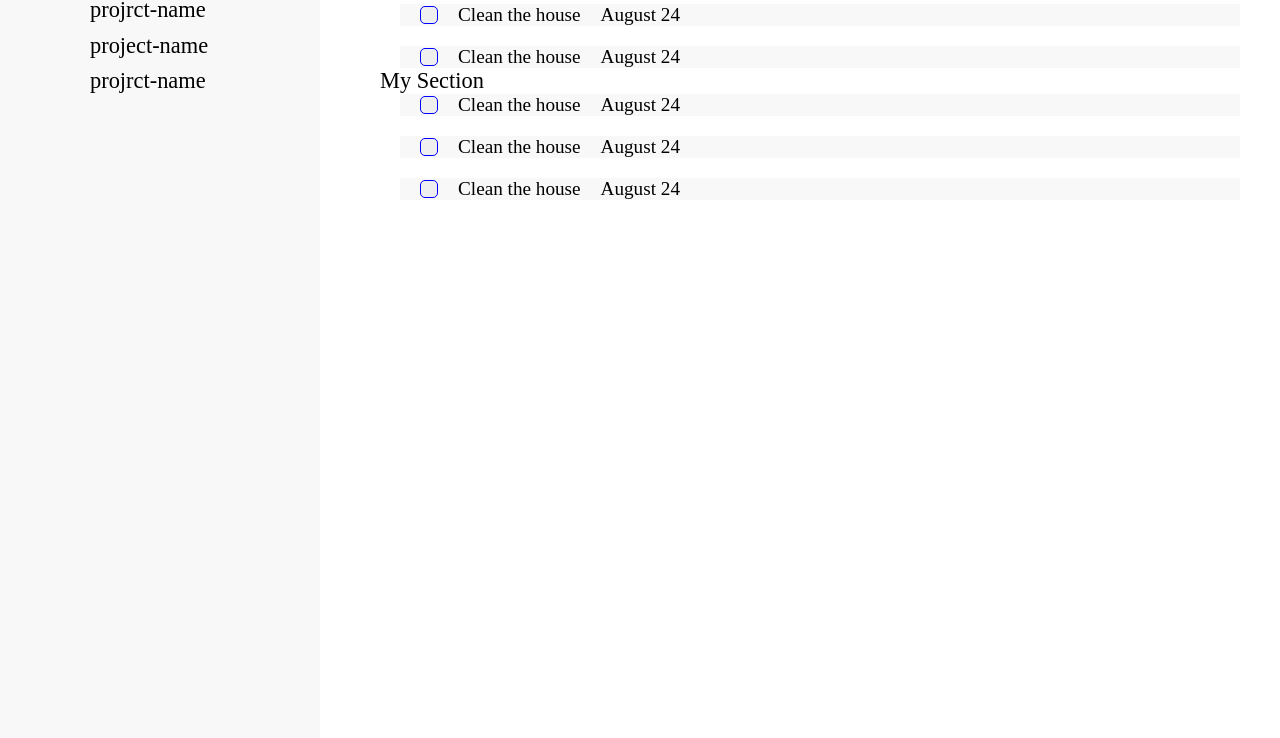
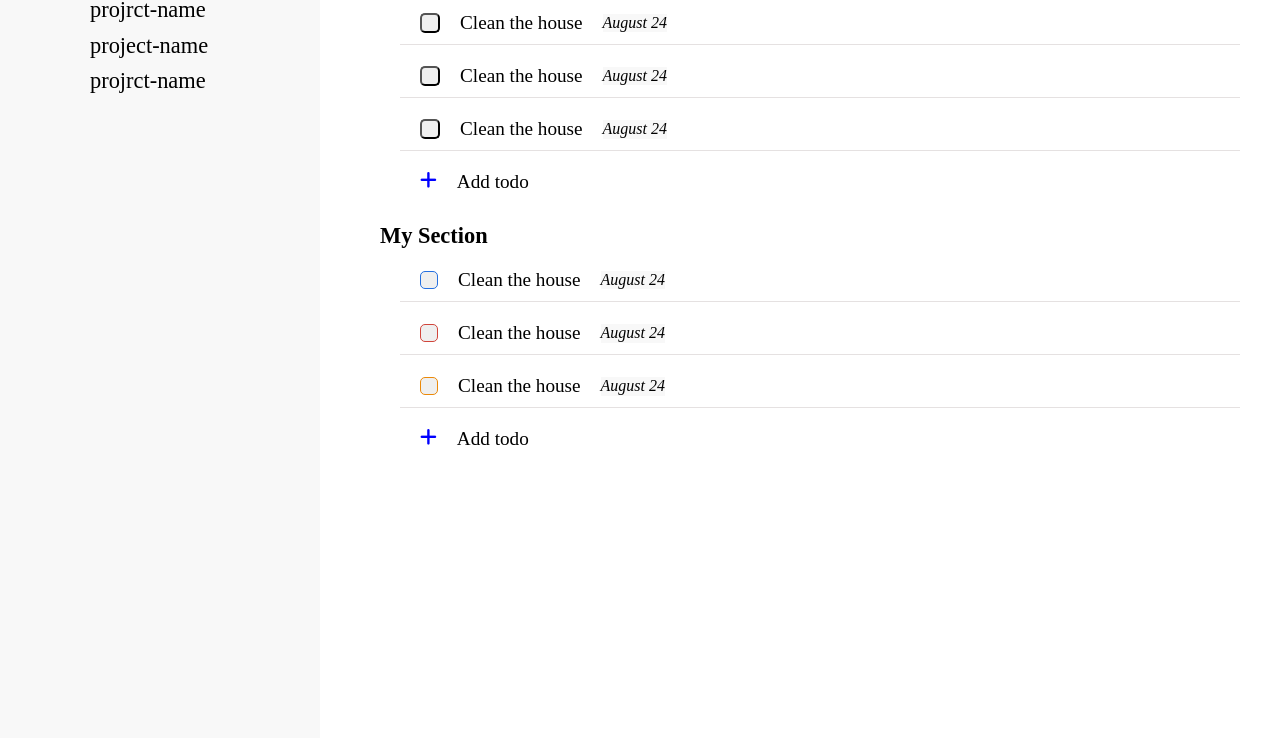
Before and after one commit to Benjascaf/TodoList, a website built with webpack: page dist/index.html in a window 1280 px wide. Shown: the part 122-860 px from the top of the page. Built offline with nearby package versions, Linux system fonts and the light colour scheme.

Commit message:
Improve button stylying

```diff
--- a/src/style.css
+++ b/src/style.css
@@ -125,9 +125,9 @@ table {
 
 :root {
   --left-background-color: #f8f8f8;
-  --priority-1: rgb(255, 0, 0);
-  --priority-2: orange;
-  --priority-3: blue;
+  --priority-1-color: #d1453b;
+  --priority-2-color: #eb8909;
+  --priority-3-color: #246fe0;
 }
 body {
   min-height: 100vh;
@@ -181,6 +181,9 @@ Not sure If i want to include todos in the left menu
 
 .main-container {
   padding: 40px;
+  display: flex;
+  flex-direction: column;
+  gap: 50px;
 }
 
 .project-title {
@@ -190,6 +193,14 @@ Not sure If i want to include todos in the left menu
 
 .sections-container {
   padding-left: 20px;
+  display: flex;
+  flex-direction: column;
+  gap: 30px;
+}
+
+.section-title {
+  margin-bottom: 20px;
+  font-weight: bold;
 }
 
 .todos-container {
@@ -201,12 +212,10 @@ Not sure If i want to include todos in the left menu
 .extended {
 }
 .todo {
-  background-color: var(--left-background-color);
-  display: grid;
-  grid-template-columns: auto 1fr;
+  display: flex;
   gap: 20px;
-  justify-content: center;
-  align-items: center;
+  padding-bottom: 10px;
+  border-bottom: 1px solid rgb(229, 225, 225);
 }
 
 .todo-btn {
@@ -214,14 +223,38 @@ Not sure If i want to include todos in the left menu
   justify-self: center;
   align-self: center;
   outline: none;
-  border: 1px solid blue;
   padding: 8px;
   margin-left: 20px;
 }
 
-.todo-btn:hover {
-  background-color: blue;
-  opacity: 0.3;
+.todo-btn[data-priority="1"] {
+  border: 1px solid var(--priority-1-color);
+}
+
+.todo-btn[data-priority="2"] {
+  border: 1px solid var(--priority-2-color);
+}
+
+.todo-btn[data-priority="3"] {
+  border: 1px solid var(--priority-3-color);
+}
+.todo-btn[data-priority="0"] {
+  border: 1px solid var(--left-background-color);
+}
+
+.todo-btn[data-priority="1"]:hover {
+  background-color: var(--priority-1-color);
+  opacity: 0.8;
+}
+
+.todo-btn[data-priority="2"]:hover {
+  background-color: var(--priority-2-color);
+  opacity: 0.8;
+}
+
+.todo-btn[data-priority="3"]:hover {
+  background-color: var(--priority-3-color);
+  opacity: 0.8;
 }
 
 .todo-content {
@@ -237,6 +270,19 @@ Not sure If i want to include todos in the left menu
 }
 
 .todo-date {
+  font-style: italic;
+  font-size: 1rem;
+  background-color: var(--left-background-color);
+}
+
+.add-todo {
+  display: flex;
+  gap: 20px;
+  margin-left: 20px;
+}
+
+.add-todo i {
+  color: blue;
 }
 
 .todo-description,
```
Also changed, not shown: dist/index.html.
